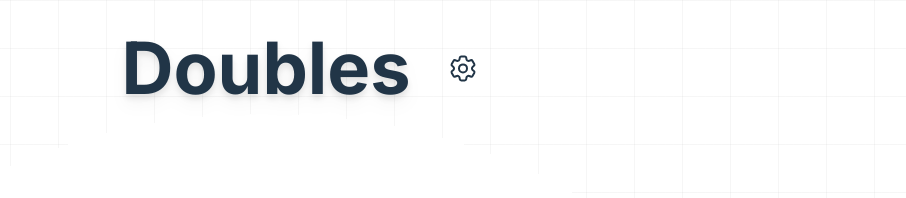
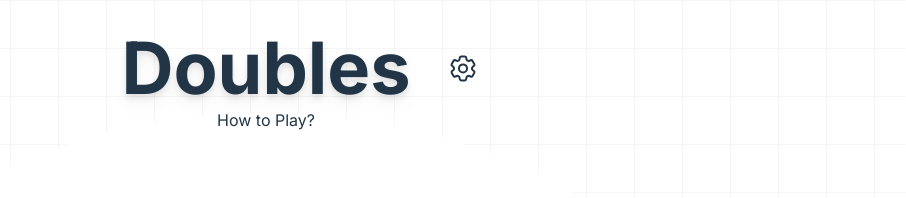
Before and after one commit to patriciosebastian/doubles, a React (Vite) app: page / in a window 1280 px wide. Shown: the top 198 px of the page, without its empty margins (374-1280 px from the left). Built offline with nearby package versions, Linux system fonts and the light colour scheme.

Commit message:
added how to play link on home page

```diff
--- a/src/App.jsx
+++ b/src/App.jsx
@@ -303,6 +303,7 @@ function App() {
         <h1 className='text-5xl sm:text-6xl md:text-7xl font-extrabold text-center mt-8 mb-8 text-[#213547] drop-shadow-lg dark:text-white'>
           Doubles
         </h1>
+        <Link to="/how-to-play" className='absolute bottom-1 left-1/2 -translate-x-1/2 text-inherit hover:text-inherit hover:underline'>How to Play?</Link>
         <div className='ml-auto absolute right-0 top-1/2 transform -translate-y-1/2 z-30'>
           <button
             onClick={toggleSettingsVisibility}
```
